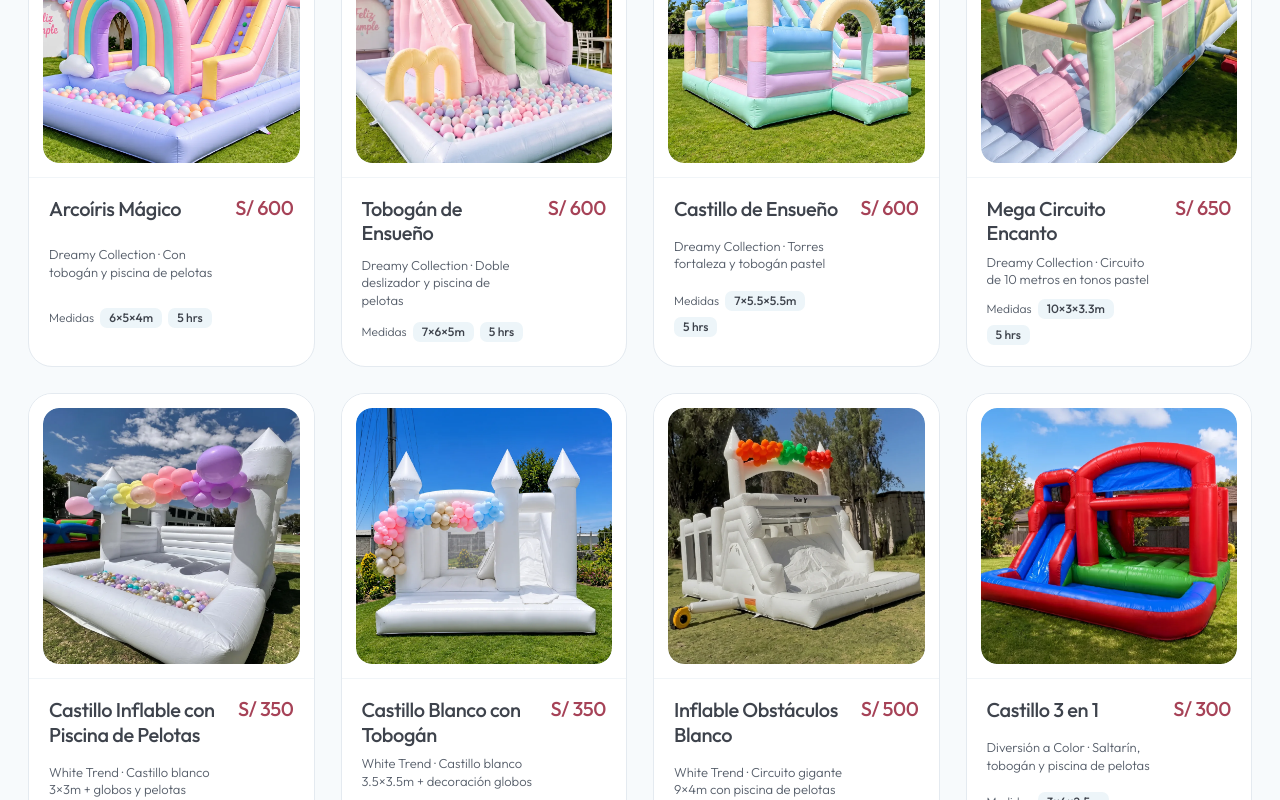
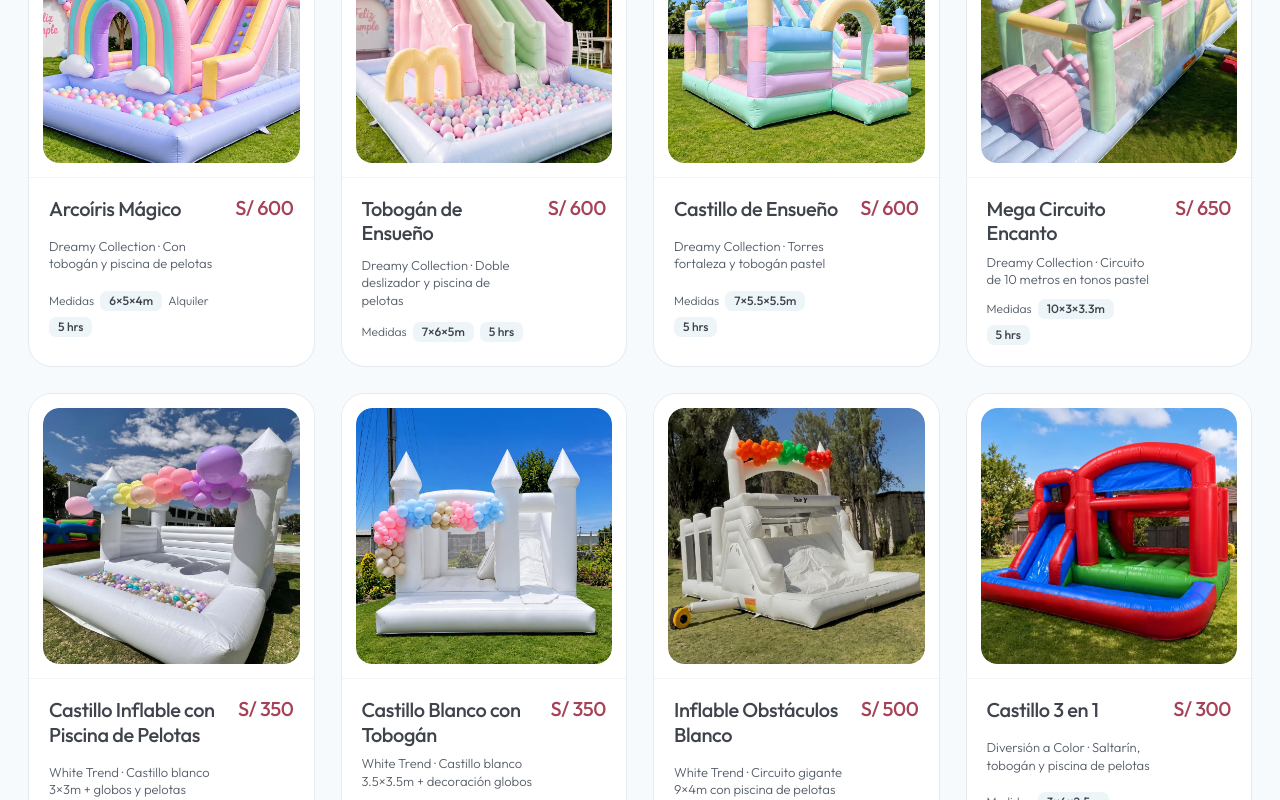
Before and after one commit to SebastianT28/diamanteazul, a Next.js app: page / in a window 1280 px wide. Shown: the part 1142-1942 px from the top of the page. Built offline with nearby package versions, Linux system fonts and the light colour scheme.

Commit message:
Prueba de etiqueta Alquiler junto a las horas en tarjeta de Arcoiris Magico

```diff
--- a/src/components/home/home-interactive.tsx
+++ b/src/components/home/home-interactive.tsx
@@ -518,6 +518,21 @@ export function HomeInteractive() {
                     </div>
                     <p className="hbr-catalog-card__subtitle">{pkg.subtitle}</p>
                     <div className="hbr-catalog-card__sizes">
+                      {pkg.slug === "arcoiris-magico" ? (
+                        <>
+                          <span className="hbr-catalog-card__sizes-label">
+                            Medidas
+                          </span>
+                          <span className="hbr-catalog-card__size">
+                            6×5×4m
+                          </span>
+                          <span className="hbr-catalog-card__sizes-label">
+                            Alquiler
+                          </span>
+                          <span className="hbr-catalog-card__size">5 hrs</span>
+                        </>
+                      ) : (
+                        <>
                           <span className="hbr-catalog-card__sizes-label">
                             {pkg.cardTagsLabel}
                           </span>
@@ -526,6 +541,8 @@ export function HomeInteractive() {
                               {tag}
                             </span>
                           ))}
+                        </>
+                      )}
                     </div>
                     <div className="hbr-catalog-card__bottom">
                       <div className="product-price-and-shipping">
```
Lines whose indentation alone changed are shown as unchanged.
